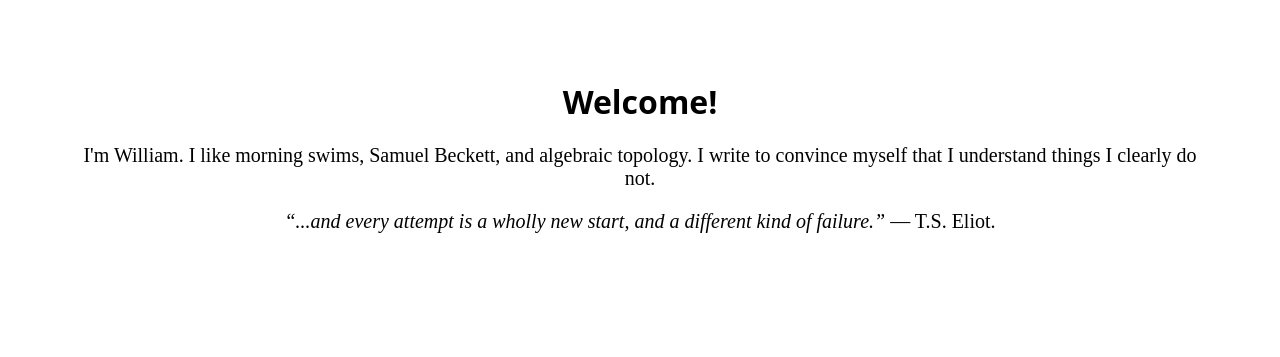
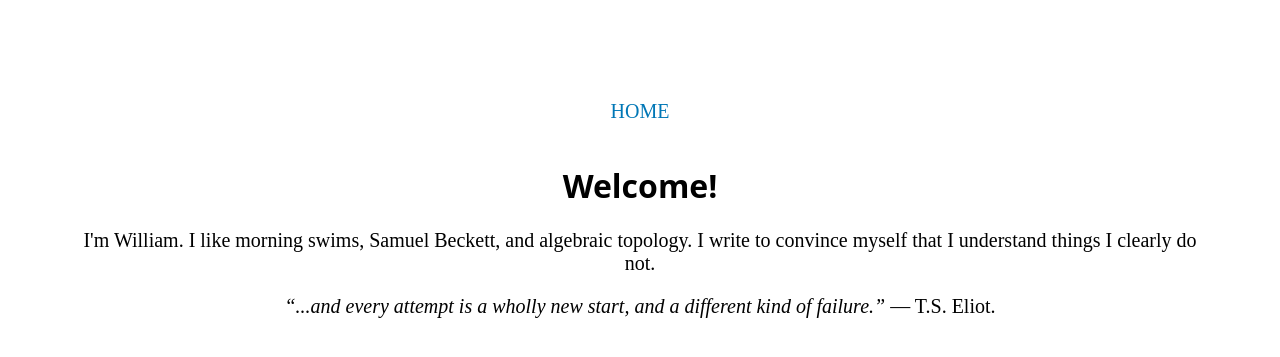
Before and after one commit to williamrygao/williamrygao.github.io, a Jekyll site: the page built from index.md, in a window 1280 px wide. Shown: the top 357 px of the page. Built offline with Jekyll 4.4.1, drawn with Linux system fonts in a browser that asks for light colours.

Commit message:
Added home button

```diff
--- a/_layouts/default.html
+++ b/_layouts/default.html
@@ -7,6 +7,9 @@
   <link rel="stylesheet" href="/assets/css/style.css">
 </head>
 <body>
+  <nav>
+    <a href="/index.md" class="home-link">HOME</a>
+  </nav>
   <main>
     {{ content }}
   </main>
--- a/assets/css/style.css
+++ b/assets/css/style.css
@@ -27,3 +27,22 @@ p {
   text-align: center;
   font-style: italic;
 }
+
+nav {
+  display: flex;
+  justify-content: center;
+  padding: 10px;
+  background-color: #fff;
+}
+
+.home-link {
+  font-size: 1.25rem;
+  color: #0077b6;
+  text-decoration: none;
+  padding: 10px;
+}
+
+.home-link:hover {
+  color: #004d6e;
+  text-decoration: underline;
+}
```
